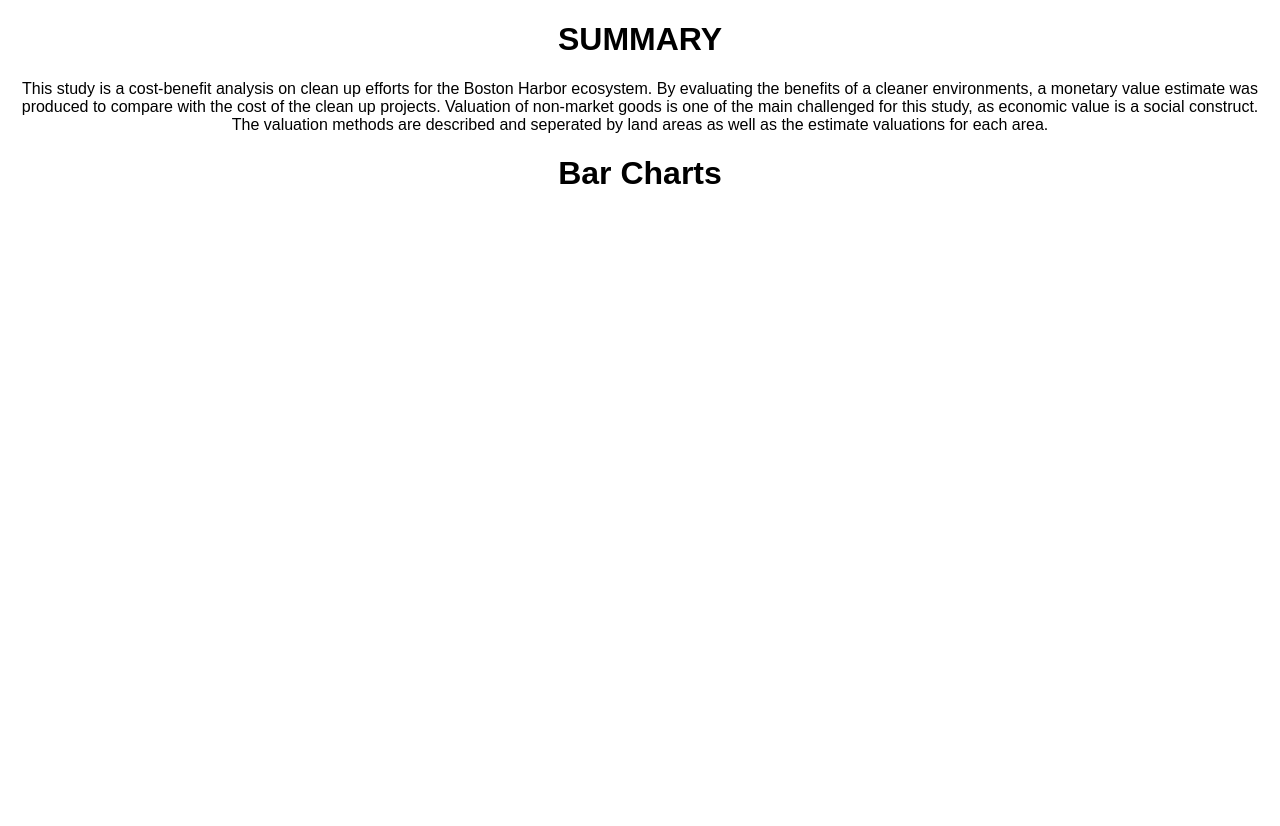
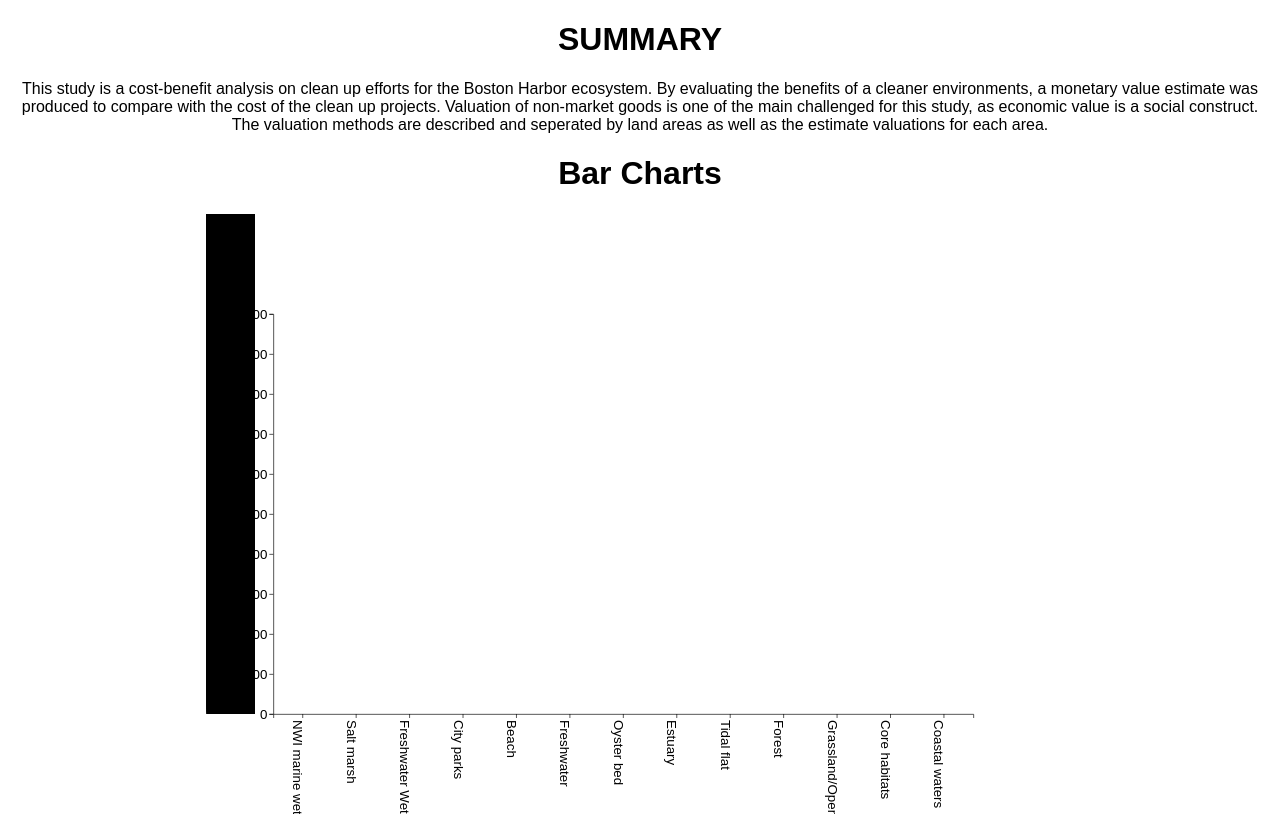
Before and after one commit to radoslavovm/D3-practice, a plain HTML site: page index.html in a window 1280 px wide. Before the commit the page ends 800 px from the top, so only its background shows below. Drawn offline with nearby package versions, Linux system fonts and the light colour scheme.

Commit message:
i hate this

```diff
--- a/index.html
+++ b/index.html
@@ -24,9 +24,6 @@
 
       <h1>Bar Charts</h1>
       <div id="d3-container">
-        <svg>
-
-        </svg>
       </div>
 
     </div>
--- a/script.js
+++ b/script.js
@@ -1,25 +1,58 @@
 
-const width = 900;
-const height = 450;
-const margin = {left:50, right:50, bottom:50, top:50};
+const width = 1300;
+const height = 900;
+const margin = {left:100, right:150, bottom:150, top:150};
 
-data = d3.csv("table3.csv")
+data = d3.csv("table3.csv").then(function(data)
 {
-    var headers = ["Land Cover Types", "Mystic", "Charles and Neponset", "Weir", "Islands"]
+    //creates the axis ranges
+    const y = d3.scaleLinear().domain([0,100000]).range([height-margin.bottom,margin.top])
+    const x = d3.scaleBand().domain(d3.range(data.length)).range([margin.left, width - margin.right]).padding(0.1)
+    // x0 = d3.scaleBand()
+    // .domain(data.map(d => d["Land Cover Types"]))
+    // .rangeRound([margin.left, width - margin.right])
+    // .paddingInner(0.1)
+    // x1 = d3.scaleBand()
+    // .domain(keys)
+    // .rangeRound([0, x0.bandwidth()])
+    // .padding(0.05)
+
     console.log(data)
-    //Write your d3 code here
-};
+
     const svg = d3
     .select("#d3-container")
     .append("svg")
     .attr("width", width-margin.left-margin.right)
-    .attr("height", height-margin.top-margin.bottom);
+    .attr("height", height-margin.top-margin.bottom)
+    .attr("viewBox", [0, 0, width, height]);
 
     svg
     .selectAll("rect")
     .data(data)
     .join("rect")
-.attr("x", (d, i) => i*25)
+    .attr("x", function(d) { return x(d["Land Cover Types"]); })
     .attr("y", 0)
-.attr("height", (d)=> (d.score))
-.attr("width", 10);
+    .attr("height", function(d) { return y(d[" Mystic"]);})
+    .attr("width", x.bandwidth())
+
+    function yAxis(g) {
+        g.attr("transform", `translate(${margin.left}, 0)`)
+          .call(d3.axisLeft(y).ticks(null, data.format))
+          .attr("font-size", '20px')
+      }
+
+    function xAxis(g) {
+        g.call(d3.axisBottom(x).tickFormat(i => data[i]["Land Cover Types"]))
+        .attr("transform", `translate(0,${height - margin.bottom})`)
+        .attr("font-size", '20px')
+      }
+
+    svg.append("g").call(xAxis).selectAll("text")
+    .attr("y", 0)
+    .attr("x", 9)
+    .attr("transform", "rotate(90)")
+    .style("text-anchor", "start");
+
+    svg.append("g").call(yAxis);
+
+})
```
Lines whose indentation alone changed are shown as unchanged.
